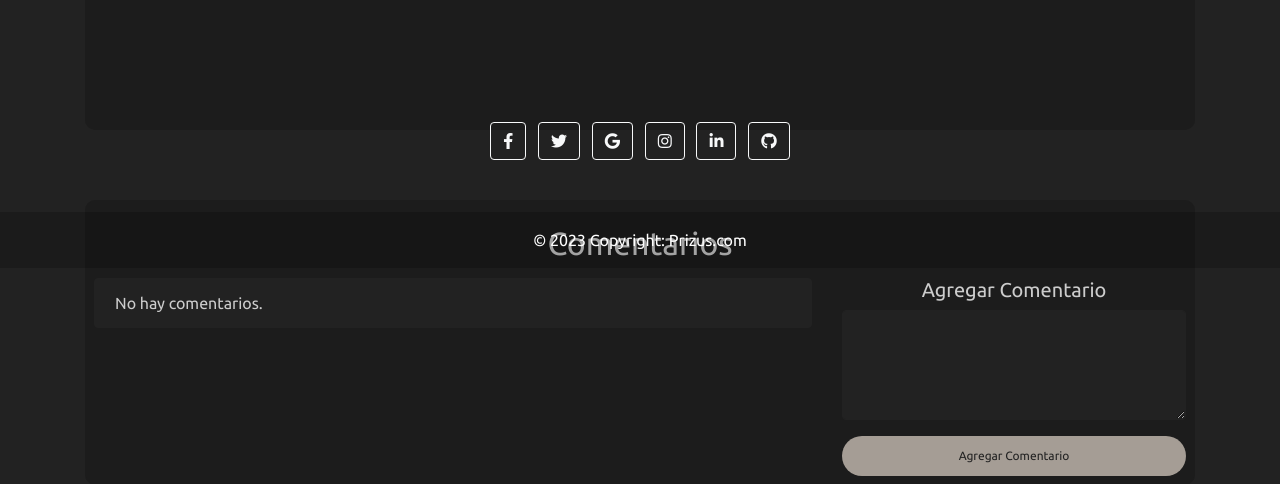
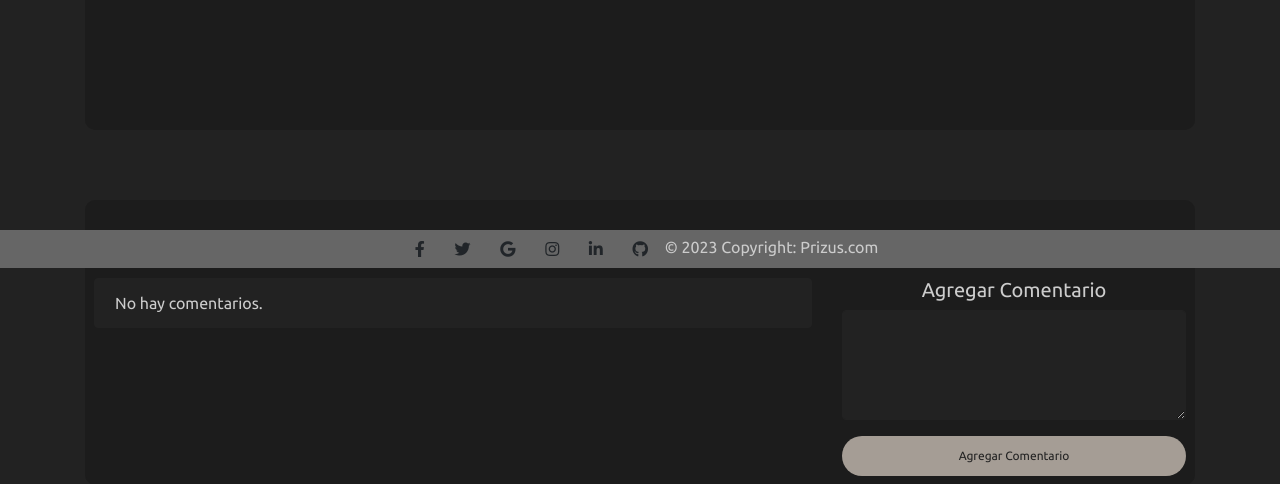
Before and after one commit to JoseOLDG/Prizus, a Django app: template Prizus/core/templates/products/producto.html in a window 1280 px wide. Shown: the part 532-1016 px from the top of the page. Run offline with Django 3.2, Linux system fonts and the light colour scheme; the template is opened without the code that fills it, so the values that code supplies are empty; grey boxes labelled with a size stand in for pictures from a placeholder-image service; some libraries are stand-ins or nearby versions.

Commit message:
13/11/2023

```diff
--- a/Prizus/core/static/core/css/main.css
+++ b/Prizus/core/static/core/css/main.css
@@ -191,8 +191,15 @@
     font-size: 50px;
     display: flex;
     position: fixed;
-    bottom: 40px;
+    bottom: 50px;
     right: 2%;
+
+    transition: transform 0.3s ease-in-out;
+}
+
+.iconw:hover {
+    animation: bounce 1s;
+    transform-origin: center bottom;
 }
 
 .sii{
@@ -289,3 +296,15 @@
     color: #222222;
     background: #CCCCCC;
 }
+
+@keyframes bounce {
+    0%, 20%, 50%, 80%, 100% {
+        transform: translateY(0);
+    }
+    40% {
+        transform: translateY(-20px);
+    }
+    60% {
+        transform: translateY(-10px);
+    }
+}
--- a/Prizus/core/templates/products/producto.html
+++ b/Prizus/core/templates/products/producto.html
@@ -109,42 +109,36 @@
 </section>
 
 <section>
-    <footer class="ftr text-center text-white">
+    <footer class="text-center" style="color: #CCCCCC;">
         <!-- Grid container -->
-        <div class="container p-4 pb-0 ftr">
+        <div class="footercard">
             <!-- Section: Social media -->
-            <section class="mb-4">
+            <section class="">
                 <!-- Facebook -->
-                <a class="btn btn-outline-light btn-floating m-1" href="https://www.facebook.com/" role="button"><i
+                <a class="btn  btn-floating" href="https://www.facebook.com/" role="button"><i
                         class="fab fa-facebook-f"></i></a>
 
                 <!-- Twitter -->
-                <a class="btn btn-outline-light btn-floating m-1" href="https://twitter.com/" role="button"><i class="fab fa-twitter"></i></a>
+                <a class="btn  btn-floating" href="https://twitter.com/" role="button"><i class="fab fa-twitter"></i></a>
 
                 <!-- Google -->
-                <a class="btn btn-outline-light btn-floating m-1" href="https://www.google.com/" role="button"><i class="fab fa-google"></i></a>
+                <a class="btn  btn-floating" href="https://www.google.com/" role="button"><i class="fab fa-google"></i></a>
 
                 <!-- Instagram -->
-                <a class="btn btn-outline-light btn-floating m-1" href="https://www.instagram.com/" role="button"><i
+                <a class="btn  btn-floating" href="https://www.instagram.com/" role="button"><i
                         class="fab fa-instagram"></i></a>
 
                 <!-- Linkedin -->
-                <a class="btn btn-outline-light btn-floating m-1" href="https://www.linkedin.com/" role="button"><i
+                <a class="btn  btn-floating" href="https://www.linkedin.com/" role="button"><i
                         class="fab fa-linkedin-in"></i></a>
 
                 <!-- Github -->
-                <a class="btn btn-outline-light btn-floating m-1" href="https://github.com/" role="button"><i class="fab fa-github"></i></a>
+                <a class="btn  btn-floating" href="https://github.com/" role="button"><i class="fab fa-github"></i></a>
+                © 2023 Copyright:
+                <a style="color: #CCCCCC;" href="http://127.0.0.1:8000/">Prizus.com</a>
             </section>
             <!-- Section: Social media -->
         </div>
-        <!-- Grid container -->
-
-        <!-- Copyright -->
-        <div class="text-center p-3" style="background-color: rgba(0, 0, 0, 0.2);">
-            © 2023 Copyright:
-            <a class="text-white" href="http://127.0.0.1:8000/">Prizus.com</a>
-        </div>
-        <!-- Copyright -->
     </footer>
 </section>
 
```
Also changed, not shown: Prizus/core/templates/registration/login.html (+11 -17 lines), Prizus/core/templates/registration/registro.html (+11 -17 lines).
